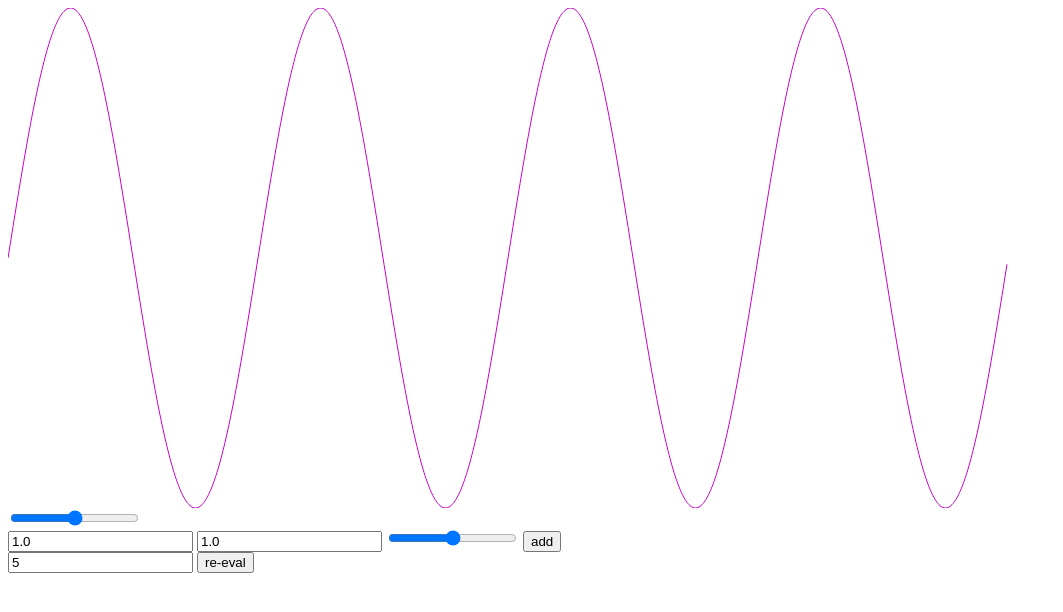
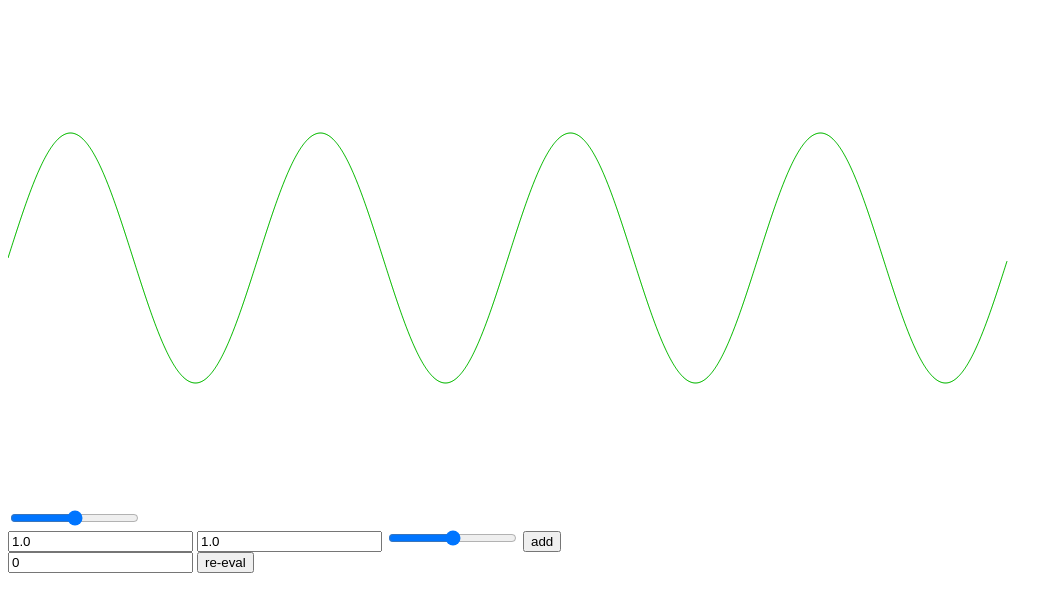
Before and after one commit to andars/sines, a plain HTML site: page index.html in a window 1280 px wide. Both pictures are taken after a click on the button "add". Shown: the whole page, without its empty margins (0-1063 px from the left). Drawn offline with Linux system fonts and the light colour scheme.

Commit message:
Show component signals & enable vertical zoom

```diff
--- a/index.html
+++ b/index.html
@@ -3,17 +3,17 @@
   </head>
   <body>
     <canvas id='canvas1' width='1000' height='500'></canvas>
+    <br/>
+    <input id='slider' type='range' min='0' max='3' step='0.01'/>
+    <br/>
 
-    <br/>
-    <input id='slider' type='range' min='0' max='1' step='0.01'/>
-    <br/>
-    <input id='freq' type='number' value='1.0'/>
-    <input id='amp_value' type='number' value='1.0'/>
+    <input id='freq' type='number' value='1.0' step='0.5'/>
+    <input id='amp_value' type='number' value='1.0' step='0.05'/>
     <input id='amp' type='range' min='0' max='2' step='0.01'/>
     <input id='add_button' type='button' value='add'/>
+    <br/>
 
-    <br/>
-    <input id='count' type='number' value='5'/>
+    <input id='count' type='number' value='0'/>
     <input id='reeval' type='button' value='re-eval'/>
     <script src='main.js'></script>
   </body>
--- a/main.js
+++ b/main.js
@@ -3,11 +3,17 @@ var canvas = document.querySelector('#canvas1');
 var ctx = canvas.getContext('2d');
 
 var gw = 4*Math.PI/500;
-var freqs = [[1,1]];
+var scale = gw*canvas.width;
+var zoom = 1;
+var freqs = [];
+
+function freq_to_color(f) {
+    return 'rgba(' + Math.floor(f/10 * 255) + ',0,'+Math.floor((1-f/10)*255) + ',0.2)';
+}
 
 function generate_freqs(n, fn) {
     freqs = [];
-    for (var i = 1; i<n; i++) {
+    for (var i = 1; i<=n; i++) {
         freqs.push([i,fn(i)]);
     }
     return freqs;
@@ -19,43 +25,47 @@ function sawtooth(n) {
     });
 }
 
-function generate_graph(freqs) {
-    var points = [];
-    var scale = gw*canvas.width;
+function render_sine(f,a) {
+    console.log('rendering' + f + ' ' + a);
+    ctx.strokeStyle = freq_to_color(f);
+    ctx.beginPath();
+    ctx.moveTo(0,ctx.height/2);
+    console.log(ctx.strokeStyle);
+    for (var x = 0; x<canvas.width; x++) {
+        var y = canvas.height/2;
+        y -= zoom*canvas.height * a * Math.sin(scale*f*x/canvas.width)/4;
+        ctx.lineTo(x,y);
+    }
+    ctx.stroke();
+}
+
+function render(freqs) {
+    ctx.clearRect(0,0,canvas.width,canvas.height);
+
+    //individual components
+    for (var i in freqs) {
+        render_sine(freqs[i][0], freqs[i][1]);
+    }
+
+    var color = 'rgb(20,200,0)';//'rgb(' + a*255 + ',' + 0 + ',' + (1-a)*255 + ')';
+
+    //total signal
+    ctx.strokeStyle = color;
+    ctx.beginPath();
+    ctx.moveTo(0, canvas.height/2);
     for (var x = 0; x<canvas.width; x++) {
         var y = canvas.height/2;
         for (var i in freqs) {
-            y -= canvas.height * Math.sin(scale*freqs[i][0]*x/canvas.width)/4 * freqs[i][1];
+            y -= zoom*canvas.height * Math.sin(scale*freqs[i][0]*x/canvas.width)/4 * freqs[i][1];
         }
-        points.push({
-            x: x,
-            y: y
-        });
-    }
-
-    console.log(points);
-    var color = 'rgb(200,0,200)';//'rgb(' + a*255 + ',' + 0 + ',' + (1-a)*255 + ')';
-    return {points: points, color: color};
-}
-
-
-function render(path) {
-    var points = path.points;
-    var color = path.color;
-
-    ctx.strokeStyle = color;
-    ctx.clearRect(0,0,canvas.width,canvas.height);
-    ctx.moveTo(0, canvas.height/2);
-    ctx.beginPath();
-    for (var i in points) {
-        ctx.lineTo(points[i].x, points[i].y);
+        ctx.lineTo(x, y);
     }
     ctx.stroke();
 }
 
 function input_handler() {
-    var a = this.value;
-    render(generate_graph(freqs));
+    zoom = this.value;
+    render(freqs);
 }
 
 function add_freq() {
@@ -63,7 +73,7 @@ function add_freq() {
     var amp = document.querySelector('#amp').value;
 
     freqs.push([freq,amp]);
-    render(generate_graph(freqs));
+    render(freqs);
 }
 
 
@@ -88,9 +98,9 @@ function setup() {
     button2.addEventListener('click', function() {
         var count = document.querySelector('#count').value;
         freqs = sawtooth(count);
-        render(generate_graph(freqs));
+        render(freqs);
     });
 }
 
 setup();
-render(generate_graph(freqs));
+render(freqs);
```
